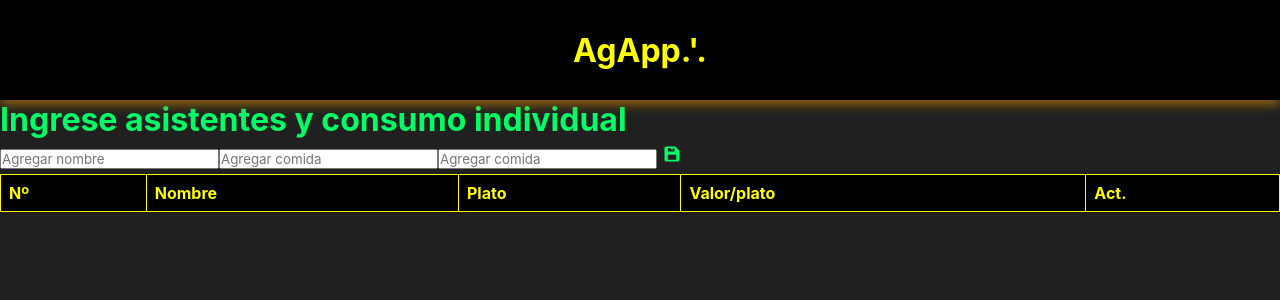
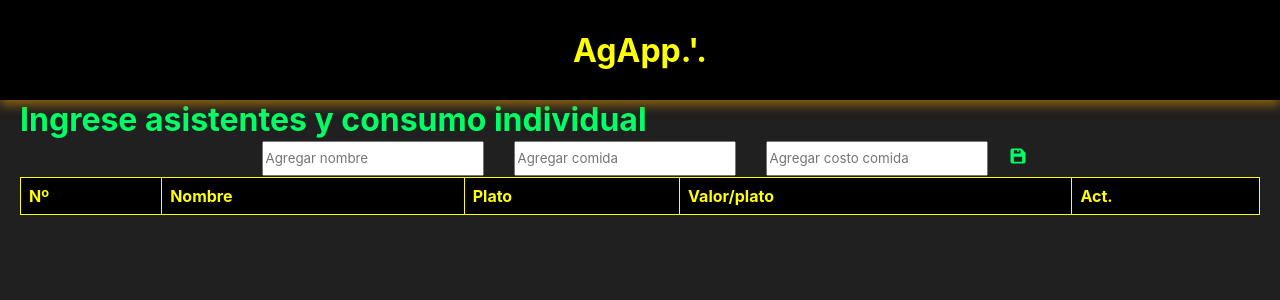
Before and after one commit to elifred2022/agapp, a React (Create React App) app: page / in a window 1280 px wide. Shown: the top 300 px of the page. Built offline with nearby package versions, Linux system fonts and the light colour scheme.

Commit message:
se agrego estilo del formulario comidas y se fijo el header con position; fixed

```diff
--- a/src/App.js
+++ b/src/App.js
@@ -41,6 +41,8 @@ export default function TaskApp() {
   return (
     <>
       <Header />
+
+      <main>
         <h1 className="verde">Ingrese asistentes y consumo individual</h1>
         <FormComidas onAddTask={handleAddTask} />
         <ListaComidas
@@ -48,6 +50,7 @@ export default function TaskApp() {
           onChangeTask={handleChangeTask}
           onDeleteTask={handleDeleteTask}
         />
+      </main>
     </>
   );
 }
--- a/src/components/comidas/FormComidas.js
+++ b/src/components/comidas/FormComidas.js
@@ -1,7 +1,7 @@
 import { useState } from "react";
 import { BiSolidSave } from "react-icons/bi";
 
-export default function AddTask({ onAddTask }) {
+export default function FormComidas({ onAddTask }) {
   const [nombre, setNombre] = useState("");
   const [comida, setComida] = useState("");
   const [valorComida, setValorComida] = useState("");
@@ -17,6 +17,7 @@ export default function AddTask({ onAddTask }) {
 
   return (
     <>
+      <div className="formulario">
         <input
           placeholder="Agregar nombre"
           value={nombre}
@@ -30,7 +31,7 @@ export default function AddTask({ onAddTask }) {
           onKeyDown={handleKeyDown}
         />
         <input
-        placeholder="Agregar comida"
+          placeholder="Agregar costo comida"
           value={valorComida}
           onChange={(e) => setValorComida(e.target.value)}
           onKeyDown={handleKeyDown}
@@ -46,6 +47,7 @@ export default function AddTask({ onAddTask }) {
         >
           <BiSolidSave />
         </button>
+      </div>
     </>
   );
 }
--- a/src/components/comidas/ListaComidas.js
+++ b/src/components/comidas/ListaComidas.js
@@ -7,7 +7,6 @@ export default function ListaComidas({
   elementos,
   onChangeTask,
   onDeleteTask,
-  task,
 }) {
   return (
     <>
@@ -101,8 +100,9 @@ function Task({ task, onChange, onDelete, index }) {
           <td>${task.valorComida}</td>
 
           <td>
+            <div className="botonera">
               <button
-              className="my-button_agregar"
+                className="my-button_editar"
                 onClick={() => setIsEditing(true)}
               >
                 <FaEdit />
@@ -113,6 +113,7 @@ function Task({ task, onChange, onDelete, index }) {
               >
                 <MdAutoDelete />
               </button>
+            </div>
           </td>
         </tr>
       </>
--- a/src/index.css
+++ b/src/index.css
@@ -7,6 +7,8 @@
     -webkit-font-smoothing: antialiased;
     -moz-osx-font-smoothing: grayscale;
   }
+
+
 
   code {
     font-family: source-code-pro, Menlo, Monaco, Consolas, 'Courier New',
@@ -21,6 +23,7 @@
     box-sizing: 0 5px 6px #08a05ca4;
     padding: 0 15px;
     box-sizing: border-box;
+
   }
 
 
@@ -40,14 +43,21 @@
     justify-content: space-around;
     align-items: center;
     flex-wrap: wrap;
-    position: fixed;
     box-sizing: border-box;
     background-color: white;
     box-shadow: 0 5px 10px #c78306a4;
     background: black;
     color: yellow;
-    position: relative;
+    position: fixed;
+    top: 0; /* Lo posiciona en la parte superior */
+    z-index: 1000;
+
   }
+
+  main {
+    margin-top: 80px; /* Espacio adicional en la parte superior para evitar que el contenido principal se oculte detrás del encabezado */
+    padding: 20px;
+}
 
   /********/
 
@@ -56,9 +66,11 @@
   padding: 1.5px;
   box-sizing: border-box;
   color: yellow;
+  justify-content: center;
+
 }
 
-.formCabecera b {
+ input {
   display: flex;
   padding: 1.5px;
   margin-right: 15px;
@@ -152,9 +164,38 @@
 .my-button_eliminar:hover {
   color: white;
 
-   /*olor: white;*/
+
 }
 
 .my-button_eliminar:active {
   background-color: red;
 }
+
+.my-button_editar {
+  background-color: transparent;
+  border: none;
+  cursor: pointer;
+  padding: 0;
+  font-size: 20px;
+  color: rgb(255, 230, 0);
+}
+
+.my-button_editar:hover {
+  color: white;
+
+  color: rgb(255, 251, 0);
+  color: white;
+}
+
+.my-button_editar:active {
+  background-color: red;
+}
+
+.botonera {
+  display: flex;
+  padding: 1.5px;
+  margin-right: 5px;
+  margin-left: 5px;
+  box-sizing: border-box;
+  justify-content: space-around;
+}
```
Lines whose indentation alone changed are shown as unchanged.
